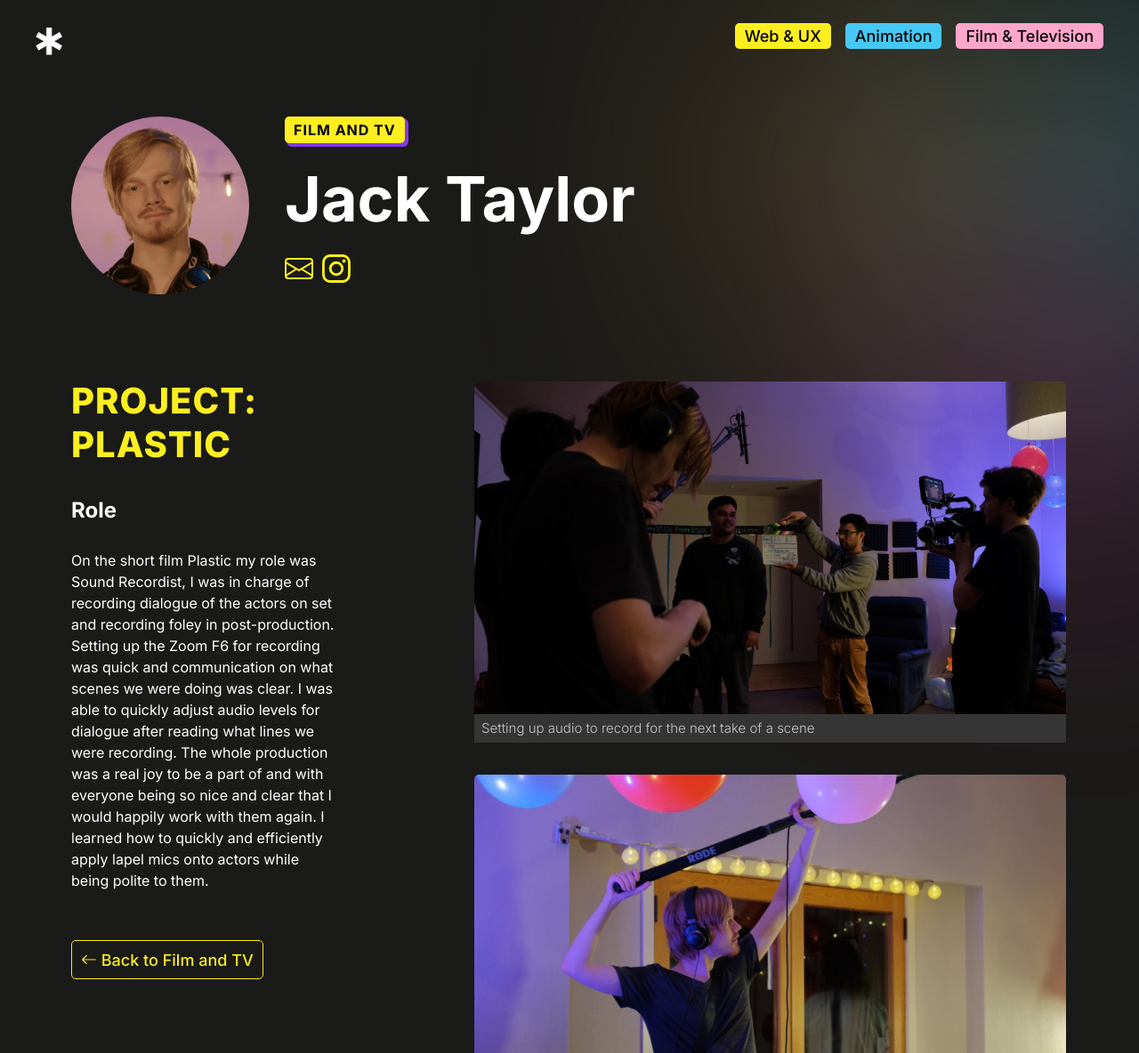
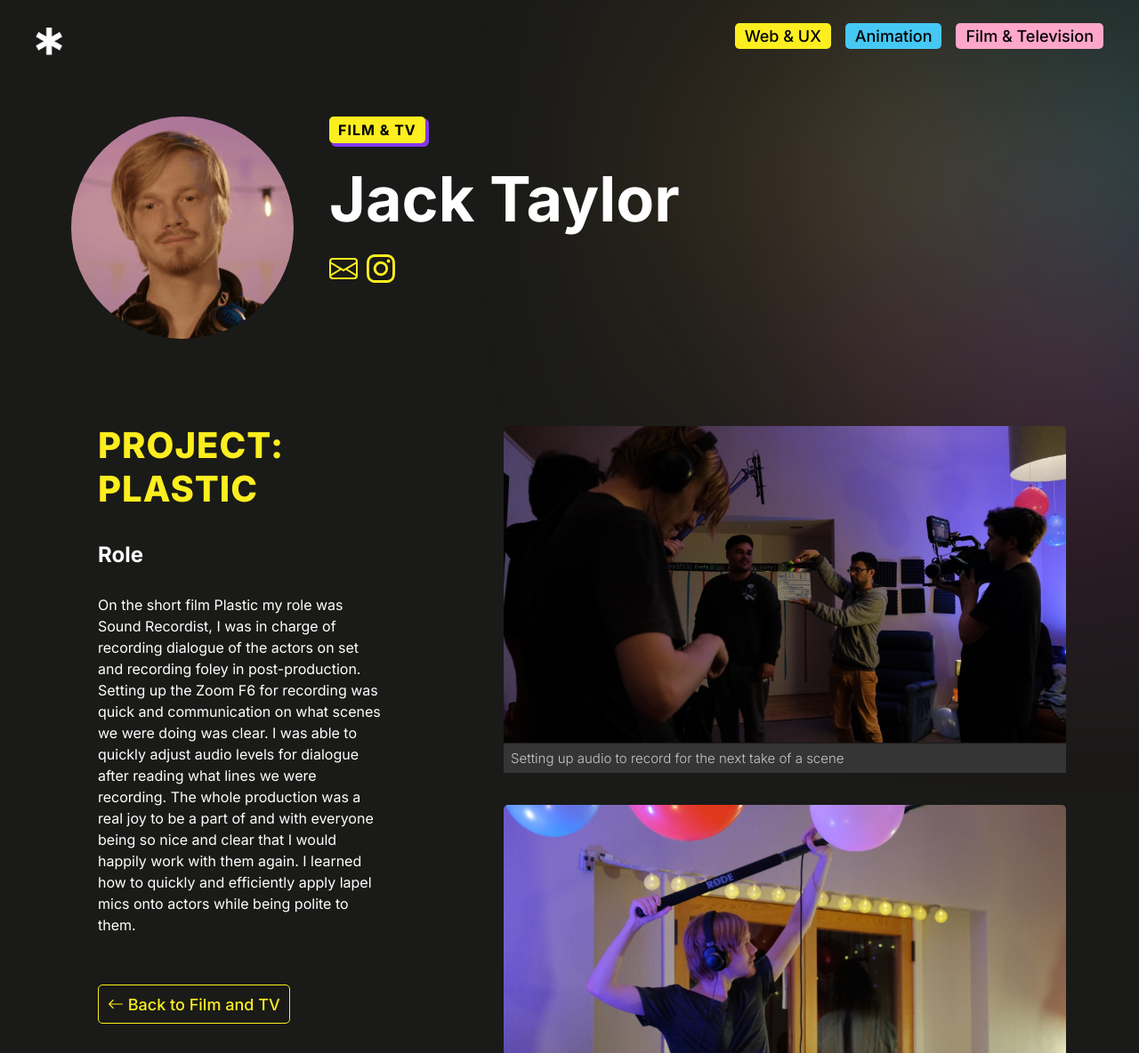
Before and after one commit to TimStannard/yoobee-exhibition-2022, a React app: page /#/film/student/jack in a window 1280 px wide. Shown: the top 1184 px of the page at 89% size. Built offline with nearby package versions, Linux system fonts and the light colour scheme.

Commit message:
updated for large touch screens

```diff
--- a/src/components/App.js
+++ b/src/components/App.js
@@ -4,6 +4,7 @@ import '../css/main.css'
 import { HashRouter, Routes, Route } from "react-router-dom";
 // import utils
 import ScrollToTop from "../util/ScrollToTop";
+import { IdleRedirect } from '../util/IdleRedirect';
 // import components
 import Footer from './Footer'
 import Navbar from './Navbar'
@@ -20,6 +21,7 @@ const App = () => {
   return (
     <HashRouter>
       <ScrollToTop />
+      <IdleRedirect />
       <Navbar />
       <Routes>
         {/* all our routes go in here */}
--- a/src/components/StudentSpotlight.js
+++ b/src/components/StudentSpotlight.js
@@ -7,6 +7,7 @@ import { EffectCards } from 'swiper';
 // get data for spotlight students
 import { animationData } from '../data/animationStudentData';
 import { webData } from '../data/webStudentData';
+import { filmData } from '../data/filmStudentData';
 // swiper
 import 'swiper/swiper.min.css';
 // utilities
@@ -32,8 +33,14 @@ const RandomStudentSlides = () => {
         student.faculty_pretty_print = "Animation";
         return student;
     })
+    // get all film students
+    const filmStudents = filmData.map((student) => {
+        student.faculty = "film";
+        student.faculty_pretty_print = "Film & TV";
+        return student;
+    })
 
-    const allStudents = [...webStudents, ...animationStudents];
+    const allStudents = [...webStudents, ...animationStudents, ...filmStudents];
 
     const randomStudentIndexes = [];
     // generate random number to choose a random student
--- a/src/css/modules/_desktop_styles.scss
+++ b/src/css/modules/_desktop_styles.scss
@@ -346,8 +346,8 @@
             #desktop-display-pic {
                 display: block;
                 background-size: cover;
-                width: 200px;
-                height: 200px;
+                width: 250px;
+                height: 250px;
                 border-radius: 50%;
                 margin-right: 40px;
             }
@@ -407,13 +407,48 @@
             }
 
             #project-text {
-                width: 45%;
-                padding-right: 150px;
+                width: 40%;
+                // height: 100%;
+                transition: all 1s ease;
+                padding: 30px;
+                margin-top: -30px;
+
+                h2,
+                p {
+                    max-width: 25vw;
+                    ;
+                }
+
+                &.is-sticky {
+                    width: 40%;
+                    position: fixed;
+                    top: 0;
+                    padding-top: 100px;
+
+                    &:after {
+                        background: #1a1a18;
+                        border-radius: 5%;
+                        content: "";
+                        display: block;
+                        height: 100%;
+                        left: -50%;
+                        position: absolute;
+                        top: -2%;
+                        width: 126%;
+                        z-index: -1;
+                    }
+
+                }
             }
 
             #project-stills {
-                width: 100%;
+                width: 60%;
                 padding-top: 0;
+
+                &.is-sticky {
+                    width: 58.35%;
+                    margin-left: 41.7%;
+                }
             }
         }
     }
@@ -431,7 +466,7 @@
     }
 
     .bubble {
-        height: 205vh;
+        height: 156vh;
 
         img {
             max-width: 2000px;
--- a/src/css/modules/_mobile_styles.scss
+++ b/src/css/modules/_mobile_styles.scss
@@ -337,7 +337,7 @@ img {
 
                 p {
                     background: rgb(53, 53, 53);
-                    margin-top: -5px;
+                    margin-top: -3px;
                     padding: 5px 8px 4px 8px;
                     color: #c8c8c8;
                     font-weight: 200;
@@ -371,6 +371,7 @@ img {
 .project-container {
     .project-item {
         margin-bottom: $large-spacing;
+        text-align: center;
     }
 
     .project-image {
--- a/src/data/webStudentData.js
+++ b/src/data/webStudentData.js
@@ -121,6 +121,10 @@ export const webData = [
             {
                 type: "github",
                 link: "Dow-Dodds"
+            },
+            {
+                type: "portfolio",
+                link: "https://dow.yoobeestudent.net/dow-portfolio-frontend/"
             }
         ],
         projects: [
--- a/src/pages/FilmStudent.js
+++ b/src/pages/FilmStudent.js
@@ -7,7 +7,7 @@ import { filmData } from '../data/filmStudentData';
 // images
 import bubble from '../img/bubble.svg';
 // icons
-import { ArrowLeft } from 'react-bootstrap-icons';
+import { ArrowLeft, ChevronCompactUp } from 'react-bootstrap-icons';
 // AOS animation
 import AOS from 'aos';
 import 'aos/dist/aos.css';
@@ -15,6 +15,42 @@ import 'aos/dist/aos.css';
 import { SocialMediaLinks } from "../components/SocialMediaLinks"
 
 const Student = () => {
+
+    // sidebar logic
+    const [chatWidth, setChatWidth] = useState(undefined);
+    const [sidebarTop, setSidebarTop] = useState(undefined);
+    const [stillsWidth, setStillsWidth] = useState(undefined);
+
+    useEffect(() => {
+        const projectDescription = document.querySelector('.sidebar').getBoundingClientRect();
+        const stills = document.querySelector('.stills-container').getBoundingClientRect();
+        // setChatWidth(projectDescription.width);
+        // setStillsWidth(stills.width);
+        setSidebarTop(projectDescription.top);
+    }, []);
+
+    useEffect(() => {
+        if (!sidebarTop) return;
+        window.addEventListener('scroll', isSticky);
+        return () => {
+            window.removeEventListener('scroll', isSticky);
+        };
+    }, [sidebarTop]);
+
+    const isSticky = (e) => {
+        // console.log("youre scrolling");
+        const projectInfo = document.querySelector('.sidebar');
+        const projectStills = document.querySelector('.stills-container');
+        const scrollTop = window.scrollY;
+        if (scrollTop >= sidebarTop - 10) {
+            projectInfo.classList.add('is-sticky');
+            projectStills.classList.add('is-sticky');
+        } else {
+            projectInfo.classList.remove('is-sticky');
+            projectStills.classList.remove('is-sticky');
+        }
+    };
+
     const params = useParams();
     const slug = params.name;
     // -------AOS
@@ -47,7 +83,7 @@ const Student = () => {
     // pull out and format photos and captions
     const ProjectPhotos = () => {
 
-        const mappedCaptions = studentData.photos.map((photo, index) => {
+        const mappedCaptionsAndPhotos = studentData.photos.map((photo, index) => {
             return (
                 <div className="photo-with-caption" key={index} data-aos="zoom-out-left" data-aos-delay="250">
                     <img src={`student-images/film/projects/${studentData.project_slug}/${studentData.slug}/${(index + 1)}.jpg`} alt={photo.caption} />
@@ -55,7 +91,13 @@ const Student = () => {
                 </div>
             )
         });
-        return mappedCaptions;
+        return (
+            <div>
+                {mappedCaptionsAndPhotos}
+                {/* <button className="button go-back student-page-button"><ChevronCompactUp /> Back to top</button> */}
+            </div>
+        )
+
     }
 
     return (
@@ -70,7 +112,7 @@ const Student = () => {
                 </div>
                 <div id="text-column">
                     <Link to="/film">
-                        <div className="breadcrumbs" data-aos="zoom-out">Film and TV</div>
+                        <div className="breadcrumbs" data-aos="zoom-out">Film & TV</div>
                     </Link>
                     <div className="student-name" data-aos="zoom-out" data-aos-delay="50">
                         <h1>{studentData.name}</h1>
@@ -84,7 +126,7 @@ const Student = () => {
             <div className="hide-on-desktop">
                 <div id="student-details">
                     <Link to="/film">
-                        <div className="breadcrumbs" data-aos="zoom-out">Film and TV</div>
+                        <div className="breadcrumbs" data-aos="zoom-out">Film & TV</div>
                     </Link>
                     <div id="student-name" data-aos="zoom-out" data-aos-delay="50">
                         <h1>{studentData.name}</h1>
@@ -97,7 +139,7 @@ const Student = () => {
 
             <img id="student-headshot" data-aos="zoom-out" data-aos-delay="100" src={studentData.headshot} alt={studentData.name + " headshot"} />
             <div id="film-project-details">
-                <div id="project-text">
+                <div id="project-text" className="sidebar" style={{ width: chatWidth }}>
                     <h2 data-aos="zoom-out" data-aos-delay="200">Project: <br />{studentData.project}</h2>
                     <h4 data-aos="zoom-out" data-aos-delay="250">Role</h4>
                     <p className="p-description" data-aos="zoom-out" data-aos-delay="300">{studentData.role}</p>
@@ -107,7 +149,7 @@ const Student = () => {
                         </Link>
                     </div>
                 </div>
-                <div id="project-stills">
+                <div id="project-stills" className="stills-container" style={{ width: stillsWidth }}>
                     {!loading && <ProjectPhotos />}
                 </div>
                 <div className="back-button-container hide-on-desktop">
--- /dev/null
+++ b/src/util/IdleRedirect.js
@@ -0,0 +1,51 @@
+// dependancies
+import { useNavigate, useLocation } from "react-router-dom";
+import { useEffect, useState } from 'react';
+
+// this function will redirect the user to the front page after inactivity
+// useful as this is a public app for an event
+
+export const IdleRedirect = () => {
+    // const [checked, setChecked] = useState(false);
+    // const [videoExists, setVideo] = useState(false);
+
+    // get router methods
+    const navigate = useNavigate();
+    const location = useLocation();
+
+    // check if video exists on page
+    // useEffect(() => {
+    //     const videoElement = document.getElementsByTagName('video');
+    //     if (videoElement.length > 0) {
+    //         // console.log("video found");
+    //         setVideo(true);
+    //         idleDurationSecs = 100000;
+    //     }
+    //     //  else {
+    //     //     // console.log("no video found");
+    //     //     setVideo(false);
+    //     // }
+    //     // setChecked(true);
+    // });
+
+    let idleDurationSecs = 180;
+
+    let idleTimeout; // variable to hold the timeout
+
+    const resetIdleTimeout = () => {
+        // Clears the existing timeout
+        if (idleTimeout) clearTimeout(idleTimeout);
+        // Set a new idle timeout to load the redirectUrl after idleDurationSecs
+        idleTimeout = setTimeout(() => {
+            navigate("/")
+        }, idleDurationSecs * 1000);
+    };
+
+    // Init on page load
+    resetIdleTimeout();
+
+    // Reset the idle timeout on any of the events listed below
+    ['click', 'touchstart', 'mousemove', 'wheel', 'mousewheel'].forEach(e =>
+        document.addEventListener(e, resetIdleTimeout, false)
+    );
+}
```
Also changed, not shown: src/css/main.css, src/css/main.min.css.
